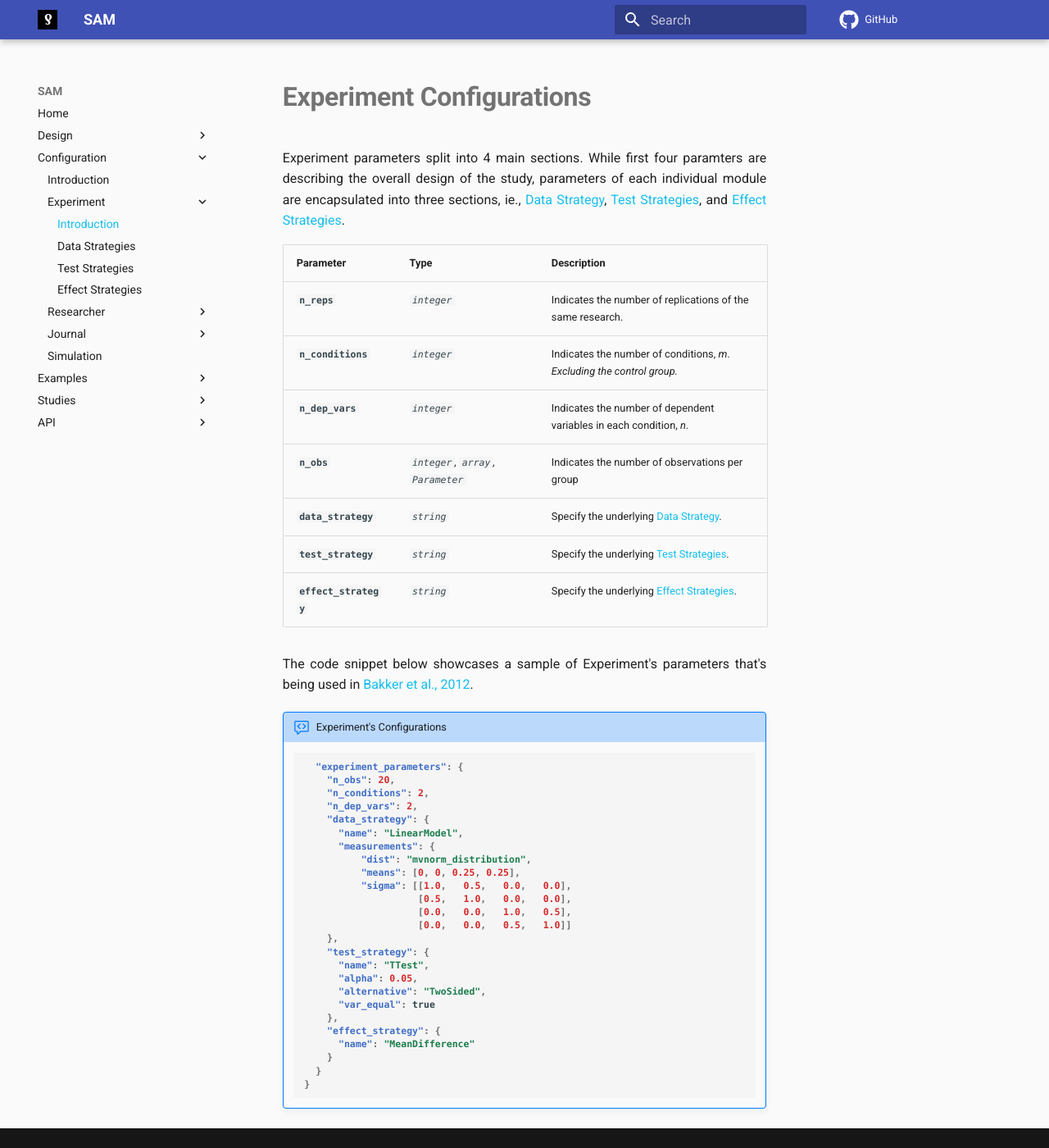
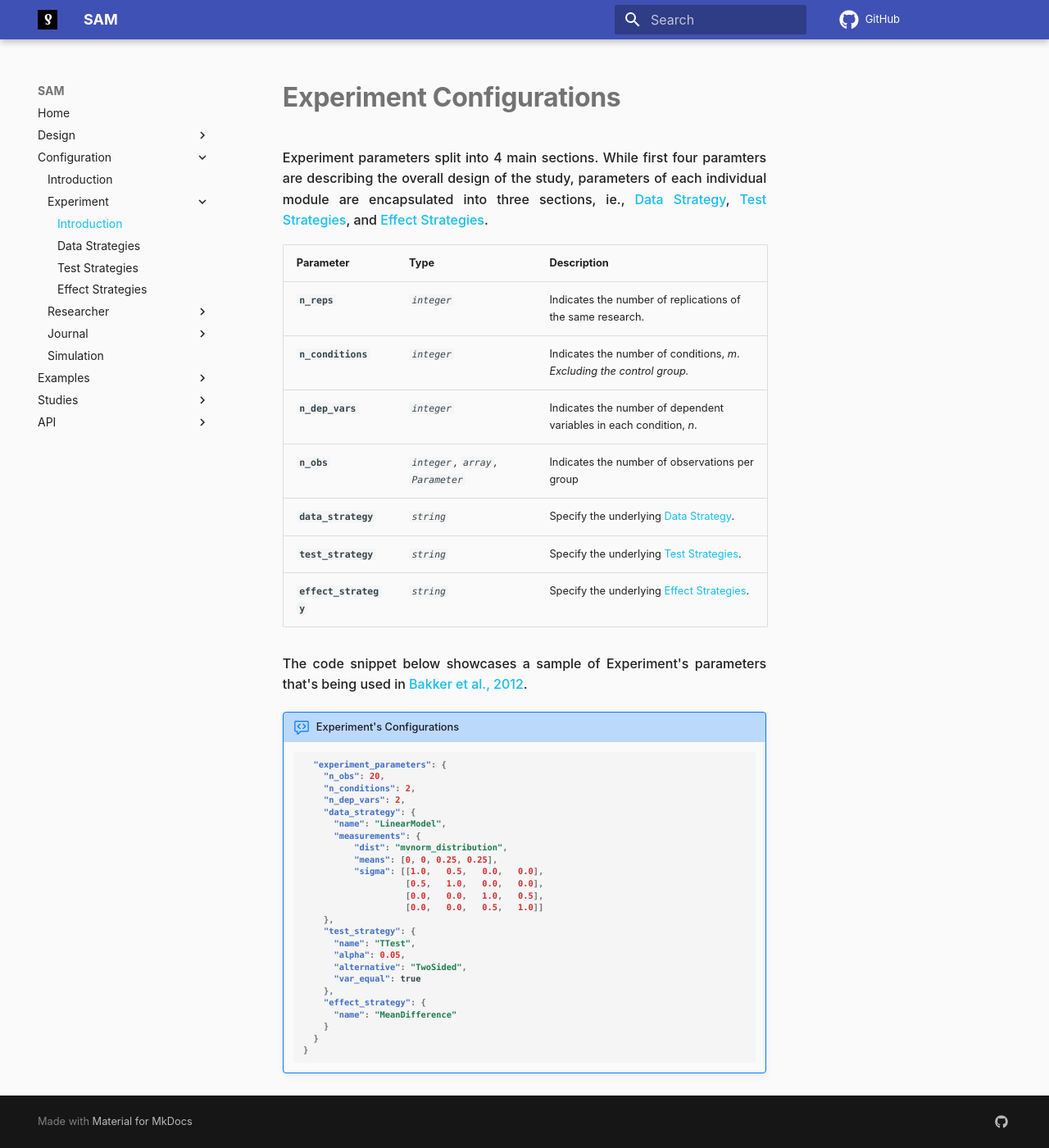
Before and after one commit to amirmasoudabdol/Bilbo, an MkDocs documentation site: the page built from docs/experiment-configurations.md, in a window 1280 px wide and 1400 px high. Shown: the whole window at 82% size. Built offline with MkDocs 1.6.1 and Material for MkDocs 9.7.7, drawn with Linux system fonts in a browser that asks for light colours; some web fonts are replaced; comment, search, counter and statistics services are not loaded.

Commit message:
minor adjustments

```diff
--- a/docs/custom.css
+++ b/docs/custom.css
@@ -7,8 +7,8 @@
 	text-align: justify;
 }
 
-code {
-	/*font-family: ui-monospace !important;*/
+code, pre {
+	font-family: ui-monospace, Menlo !important;
 	/*font-weight: 600 !important;*/
   font-size: .90em !important;
 }
--- a/mkdocs.yml
+++ b/mkdocs.yml
@@ -80,12 +80,8 @@
   name: material
   custom_dir: overrides
   font: false
-  font:
-    code: ui-monospace
-    # text: -ui-sans-serif
   palette:
     scheme: preference
-    # primary: black
   include_homepage_in_sidebar: false
   highlightjs: true
   logo:
```
